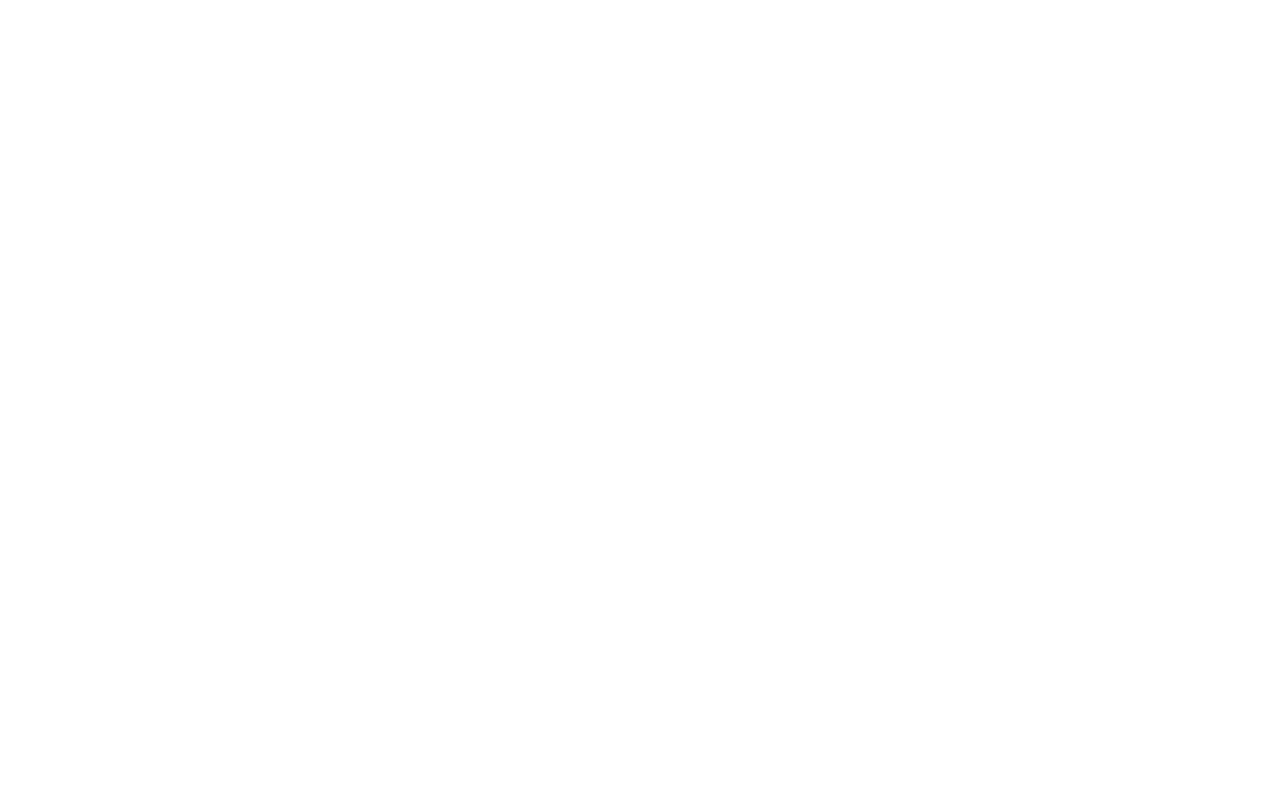
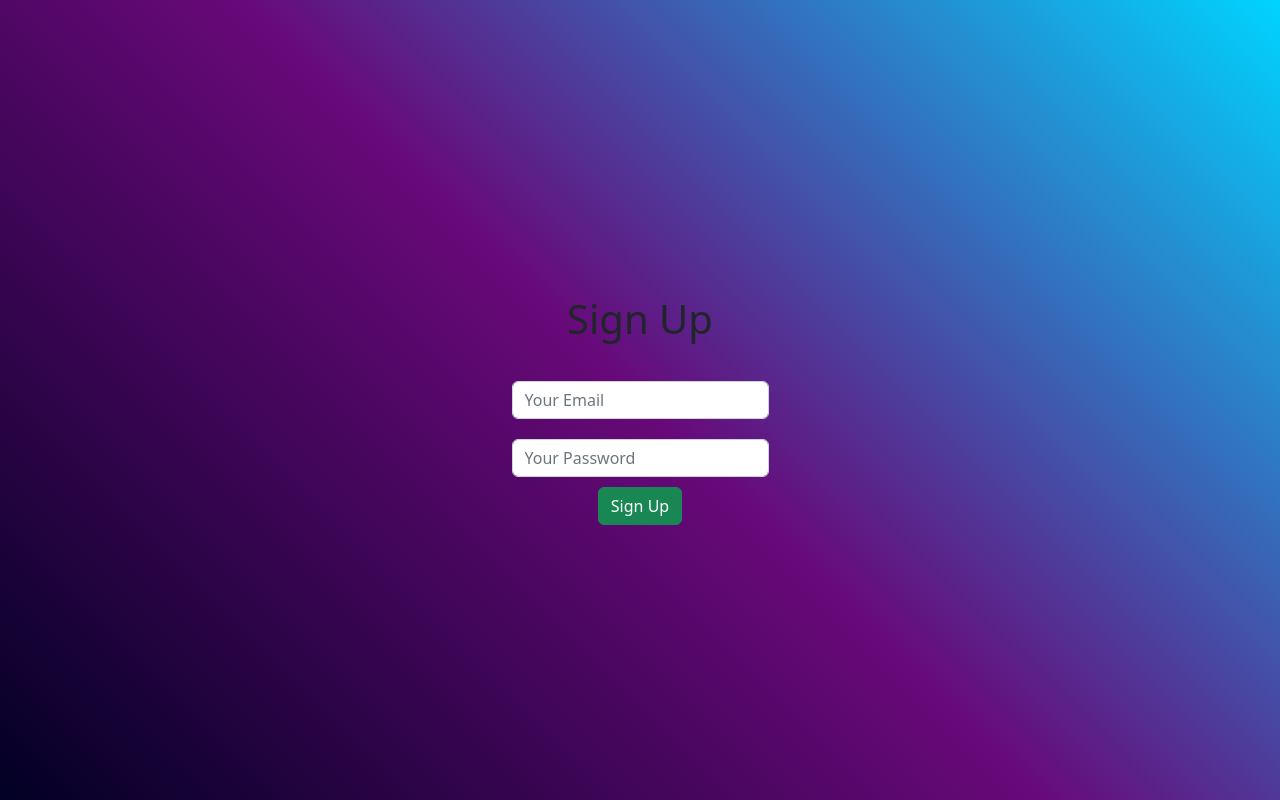
Before and after one commit to Elturanio/quiz-app, a React (Create React App) app: page / in a window 1280 px wide. Built offline with nearby package versions, Linux system fonts and the light colour scheme.

Commit message:
UI Register component is created

```diff
--- a/package.json
+++ b/package.json
@@ -6,6 +6,7 @@
     "@testing-library/jest-dom": "^5.16.4",
     "@testing-library/react": "^13.2.0",
     "@testing-library/user-event": "^13.5.0",
+    "bootstrap": "^5.2.0-beta1",
     "react": "^18.1.0",
     "react-dom": "^18.1.0",
     "react-router-dom": "^6.3.0",
--- a/src/components/App.jsx
+++ b/src/components/App.jsx
@@ -1,7 +1,9 @@
+import Register from "./Register";
 
 function App() {
   return (
     <div className="app">
+      <Register />
     </div>
   );
 }
--- a/src/components/Register.jsx
+++ b/src/components/Register.jsx
@@ -1,7 +1,26 @@
+import "../styles/Register.css"
 
 const Register = () => {
    return (
-      <div>Register</div>
+      <div className="register-component">
+         <div className="register-header">
+            <h1>Sign Up</h1>
+         </div>
+         <div className="register-form-div">
+            <form action="#" className="register-form">
+               <div className="register-login-input-div">
+                  <input type="text" className="login-input form-control" placeholder="Your Email" />
+               </div>
+               <div className="register-password-input-div">
+                  <input type="password" className="input-password form-control" placeholder="Your Password" />
+               </div>
+               <div className="register-submit-button-div">
+                  <input type="submit" className="register-submit-button btn btn-success" value={"Sign Up"} />
+               </div>
+            </form>
+         </div>
+
+      </div>
    )
 }
 
--- a/src/index.js
+++ b/src/index.js
@@ -1,6 +1,9 @@
 import React from 'react';
 import ReactDOM from 'react-dom/client';
 import App from './components/App';
+
+import 'bootstrap/dist/css/bootstrap.min.css';
+
 
 const root = ReactDOM.createRoot(document.getElementById('root'));
 root.render(
--- /dev/null
+++ b/src/styles/Register.css
@@ -0,0 +1,26 @@
+.register-component {
+   display: flex;
+   flex-direction: column;
+   align-items: center;
+   justify-content: center;
+   height: 100vh;
+   background: rgb(2, 0, 36);
+   background: linear-gradient(45deg, rgba(2, 0, 36, 1) 0%, rgba(104, 9, 121, 1) 50%, rgba(0, 212, 255, 1) 100%);
+}
+
+.register-header {
+   padding: 20px;
+}
+
+.register-login-input-div {
+   padding: 10px 0;
+}
+
+.register-password-input-div {
+   padding: 10px 0;
+}
+
+.register-submit-button-div {
+   display: flex;
+   justify-content: center;
+}
```
Also changed, not shown: 1 other file (tests, documents, lock files or other folders).
